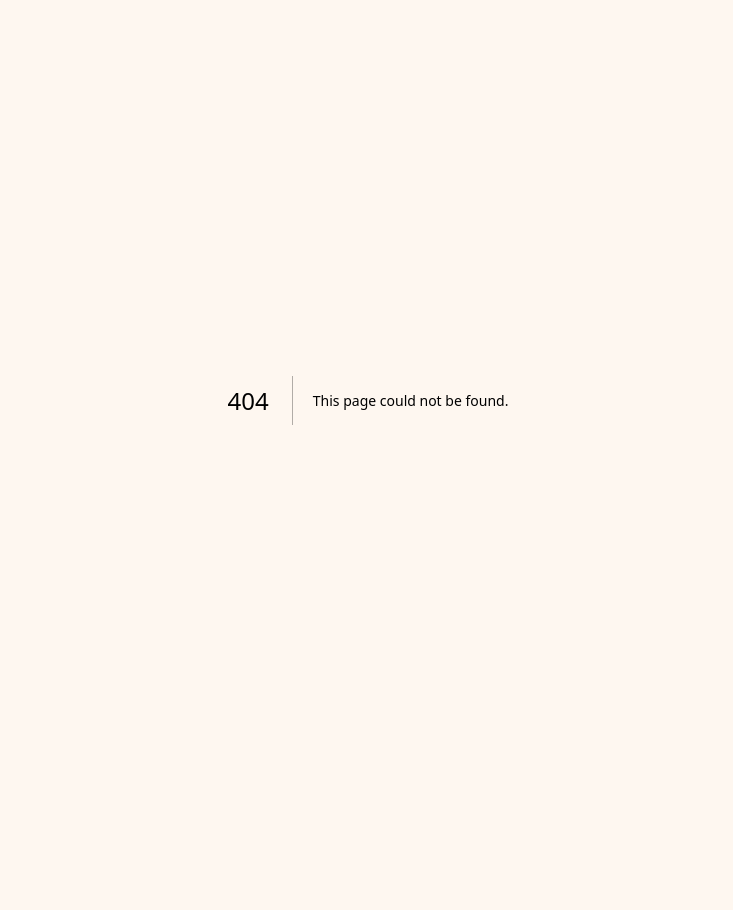
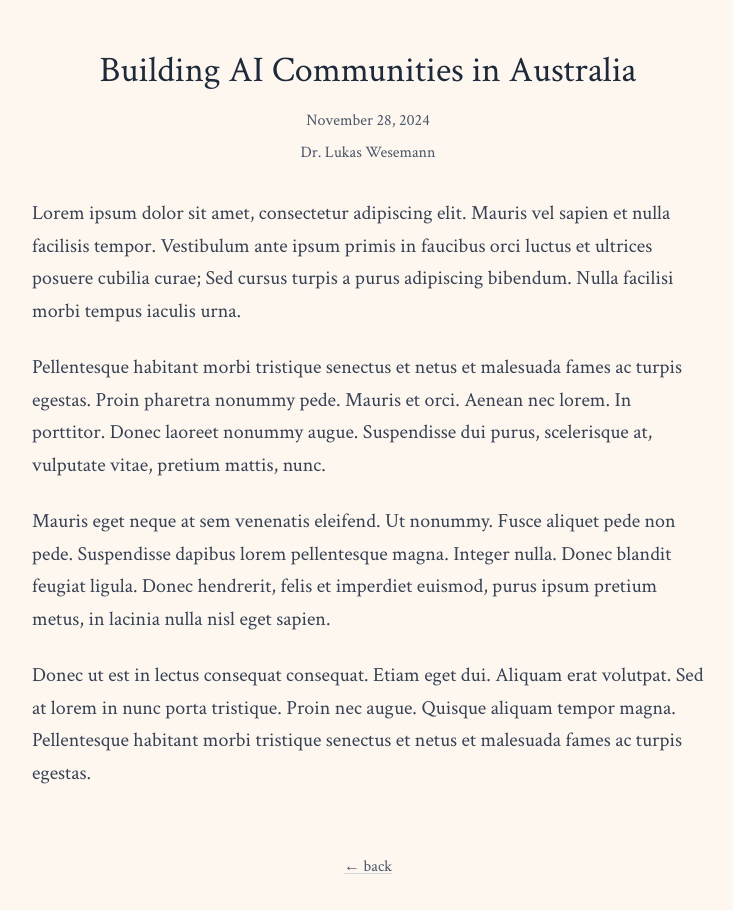
Before and after one commit to LukasWesemann/lukaswesemann.com, a Next.js app: page /essays/building-ai-communities-australia in a window 1280 px wide. Before the commit this address had no page. Shown: the top 910 px of the page, without its empty margins (272-1005 px from the left). Before the commit the page ends 800 px from the top, so only its background shows below. Built offline with nearby package versions, Linux system fonts and the light colour scheme.

Commit message:
added blog with demo content

```diff
--- /dev/null
+++ b/src/app/essays/building-ai-communities-australia/page.tsx
@@ -0,0 +1,39 @@
+import Essay from "@/components/Essay";
+
+export default function BuildingAICommunities() {
+  return (
+    <Essay
+      title="Building AI Communities in Australia"
+      date="November 28, 2024"
+    >
+      <p className="text-gray-700 font-serif leading-relaxed text-xl">
+        Lorem ipsum dolor sit amet, consectetur adipiscing elit. Mauris vel
+        sapien et nulla facilisis tempor. Vestibulum ante ipsum primis in
+        faucibus orci luctus et ultrices posuere cubilia curae; Sed cursus
+        turpis a purus adipiscing bibendum. Nulla facilisi morbi tempus
+        iaculis urna.
+      </p>
+
+      <p className="text-gray-700 font-serif leading-relaxed text-xl">
+        Pellentesque habitant morbi tristique senectus et netus et malesuada
+        fames ac turpis egestas. Proin pharetra nonummy pede. Mauris et orci.
+        Aenean nec lorem. In porttitor. Donec laoreet nonummy augue. Suspendisse
+        dui purus, scelerisque at, vulputate vitae, pretium mattis, nunc.
+      </p>
+
+      <p className="text-gray-700 font-serif leading-relaxed text-xl">
+        Mauris eget neque at sem venenatis eleifend. Ut nonummy. Fusce aliquet
+        pede non pede. Suspendisse dapibus lorem pellentesque magna. Integer
+        nulla. Donec blandit feugiat ligula. Donec hendrerit, felis et imperdiet
+        euismod, purus ipsum pretium metus, in lacinia nulla nisl eget sapien.
+      </p>
+
+      <p className="text-gray-700 font-serif leading-relaxed text-xl">
+        Donec ut est in lectus consequat consequat. Etiam eget dui. Aliquam
+        erat volutpat. Sed at lorem in nunc porta tristique. Proin nec augue.
+        Quisque aliquam tempor magna. Pellentesque habitant morbi tristique
+        senectus et netus et malesuada fames ac turpis egestas.
+      </p>
+    </Essay>
+  );
+}
--- /dev/null
+++ b/src/app/essays/from-physics-to-ai-research-journey/page.tsx
@@ -0,0 +1,45 @@
+import Essay from "@/components/Essay";
+
+export default function FromPhysicsToAI() {
+  return (
+    <Essay
+      title="From Physics to AI: A Research Journey"
+      date="October 12, 2024"
+    >
+      <p className="text-gray-700 font-serif leading-relaxed text-xl">
+        Cras dapibus. Vivamus elementum semper nisi. Aenean vulputate eleifend
+        tellus. Aenean leo ligula, porttitor eu, consequat vitae, eleifend ac,
+        enim. Aliquam lorem ante, dapibus in, viverra quis, feugiat a, tellus.
+        Phasellus viverra nulla ut metus varius laoreet. Quisque rutrum.
+      </p>
+
+      <p className="text-gray-700 font-serif leading-relaxed text-xl">
+        Aenean imperdiet. Etiam ultricies nisi vel augue. Curabitur ullamcorper
+        ultricies nisi. Nam eget dui. Etiam rhoncus. Maecenas tempus, tellus eget
+        condimentum rhoncus, sem quam semper libero, sit amet adipiscing sem neque
+        sed ipsum. Nam quam nunc, blandit vel, luctus pulvinar, hendrerit id, lorem.
+      </p>
+
+      <p className="text-gray-700 font-serif leading-relaxed text-xl">
+        Maecenas nec odio et ante tincidunt tempus. Donec vitae sapien ut libero
+        venenatis faucibus. Nullam quis ante. Etiam sit amet orci eget eros
+        faucibus tincidunt. Duis leo. Sed fringilla mauris sit amet nibh. Donec
+        sodales sagittis magna. Sed consequat, leo eget bibendum sodales.
+      </p>
+
+      <p className="text-gray-700 font-serif leading-relaxed text-xl">
+        Augue velit cursus nunc, quis gravida magna mi a libero. Fusce vulputate
+        eleifend sapien. Vestibulum purus quam, scelerisque ut, mollis sed,
+        nonummy id, metus. Nullam accumsan lorem in dui. Cras ultricies mi eu
+        turpis hendrerit fringilla. Vestibulum ante ipsum primis in faucibus.
+      </p>
+
+      <p className="text-gray-700 font-serif leading-relaxed text-xl">
+        Orci luctus et ultrices posuere cubilia curae; In ac dui quis mi
+        consectetuer lacinia. Nam pretium turpis et arcu. Duis arcu tortor,
+        suscipit eget, imperdiet nec, imperdiet iaculis, ipsum. Sed aliquam
+        ultrices mauris. Integer ante arcu, accumsan a, consectetuer eget.
+      </p>
+    </Essay>
+  );
+}
--- /dev/null
+++ b/src/app/essays/future-of-foundation-models/page.tsx
@@ -0,0 +1,34 @@
+import Essay from "@/components/Essay";
+
+export default function FutureOfFoundationModels() {
+  return (
+    <Essay
+      title="The Future of Foundation Models"
+      date="December 15, 2024"
+    >
+      <p className="text-gray-700 font-serif leading-relaxed text-xl">
+        Lorem ipsum dolor sit amet, consectetur adipiscing elit. Sed do eiusmod tempor
+        incididunt ut labore et dolore magna aliqua. Ut enim ad minim veniam, quis
+        nostrud exercitation ullamco laboris nisi ut aliquip ex ea commodo consequat.
+        Duis aute irure dolor in reprehenderit in voluptate velit esse cillum dolore
+        eu fugiat nulla pariatur.
+      </p>
+
+      <p className="text-gray-700 font-serif leading-relaxed text-xl">
+        Excepteur sint occaecat cupidatat non proident, sunt in culpa qui officia
+        deserunt mollit anim id est laborum. Sed ut perspiciatis unde omnis iste
+        natus error sit voluptatem accusantium doloremque laudantium, totam rem
+        aperiam, eaque ipsa quae ab illo inventore veritatis et quasi architecto
+        beatae vitae dicta sunt explicabo.
+      </p>
+
+      <p className="text-gray-700 font-serif leading-relaxed text-xl">
+        Nemo enim ipsam voluptatem quia voluptas sit aspernatur aut odit aut fugit,
+        sed quia consequuntur magni dolores eos qui ratione voluptatem sequi nesciunt.
+        Neque porro quisquam est, qui dolorem ipsum quia dolor sit amet, consectetur,
+        adipisci velit, sed quia non numquam eius modi tempora incidunt ut labore et
+        dolore magnam aliquam quaerat voluptatem.
+      </p>
+    </Essay>
+  );
+}
--- /dev/null
+++ b/src/app/essays/page.tsx
@@ -0,0 +1,67 @@
+export default function EssaysOverview() {
+  const essays = [
+    {
+      title: "The Future of Foundation Models",
+      date: "December 15, 2024",
+      slug: "future-of-foundation-models"
+    },
+    {
+      title: "Building AI Communities in Australia",
+      date: "November 28, 2024",
+      slug: "building-ai-communities-australia"
+    },
+    {
+      title: "From Physics to AI: A Research Journey",
+      date: "October 12, 2024",
+      slug: "from-physics-to-ai-research-journey"
+    }
+    // Add more essays here as they're created
+  ];
+
+  return (
+    <main className="min-h-screen min-h-[100dvh] bg-amber-50 flex items-center justify-center px-6 py-12 md:py-12">
+      <div className="max-w-2xl w-full">
+        <div className="text-center space-y-8 pt-safe">
+          {/* Header */}
+          <div className="space-y-2">
+            <h1 className="text-4xl md:text-5xl font-serif text-gray-800 mb-6">
+              Essays
+            </h1>
+            <p className="text-lg md:text-xl font-serif text-gray-700 leading-relaxed max-w-2xl mx-auto">
+              A collection of my notes.
+            </p>
+          </div>
+
+          {/* Essays List */}
+          <div className="space-y-6 pt-4">
+            <div className="space-y-6">
+              {essays.map((essay) => (
+                <div key={essay.slug} className="text-left max-w-sm mx-auto pl-8 md:pl-4">
+                                  <h3 className="font-serif text-gray-800 font-medium text-xl">
+                  <a
+                    href={`/essays/${essay.slug}`}
+                    className="hover:text-gray-600 transition-colors"
+                  >
+                    {essay.title}
+                  </a>
+                </h3>
+                  <p className="text-gray-600 font-serif">{essay.date}</p>
+                </div>
+              ))}
+            </div>
+          </div>
+
+          {/* Back link */}
+          <div className="pt-8 text-center">
+            <a
+              href="/"
+              className="font-serif text-gray-600 hover:text-gray-800 transition-colors underline decoration-gray-300 underline-offset-2 hover:decoration-gray-500"
+            >
+              ← back
+            </a>
+          </div>
+        </div>
+      </div>
+    </main>
+  );
+}
--- a/src/app/page.tsx
+++ b/src/app/page.tsx
@@ -34,6 +34,13 @@ export default function Home() {
                 className="font-serif text-gray-700 hover:text-gray-600 transition-colors underline decoration-gray-300 underline-offset-2 hover:decoration-gray-500"
               >
                 Google Scholar
+              </a>
+
+              <a
+                href="/essays"
+                className="font-serif text-gray-700 hover:text-gray-600 transition-colors underline decoration-gray-300 underline-offset-2 hover:decoration-gray-500"
+              >
+                Essays
               </a>
             </div>
           </div>
--- /dev/null
+++ b/src/components/Essay.tsx
@@ -0,0 +1,52 @@
+interface EssayProps {
+  title: string;
+  date: string;
+  author?: string;
+  children: React.ReactNode;
+}
+
+export default function Essay({
+  title,
+  date,
+  author = "Dr. Lukas Wesemann",
+  children
+}: EssayProps) {
+  return (
+    <main className="min-h-screen min-h-[100dvh] bg-amber-50 flex items-center justify-center px-8 py-12 md:py-12">
+      <div className="max-w-2xl w-full">
+        <div className="space-y-8 pt-safe">
+          {/* Article Header */}
+          <div className="text-center space-y-4">
+            <h1 className="text-3xl md:text-4xl font-serif text-gray-800 leading-tight">
+              {title}
+            </h1>
+
+            <div className="space-y-2">
+              <p className="text-gray-600 font-serif">
+                {date}
+              </p>
+              <p className="text-gray-600 font-serif">
+                {author}
+              </p>
+            </div>
+          </div>
+
+          {/* Article Content */}
+          <div className="space-y-6 text-left">
+            {children}
+          </div>
+
+          {/* Back link */}
+          <div className="pt-8 text-center">
+            <a
+              href="/essays"
+              className="font-serif text-gray-600 hover:text-gray-800 transition-colors underline decoration-gray-300 underline-offset-2 hover:decoration-gray-500"
+            >
+              ← back
+            </a>
+          </div>
+        </div>
+      </div>
+    </main>
+  );
+}
```
